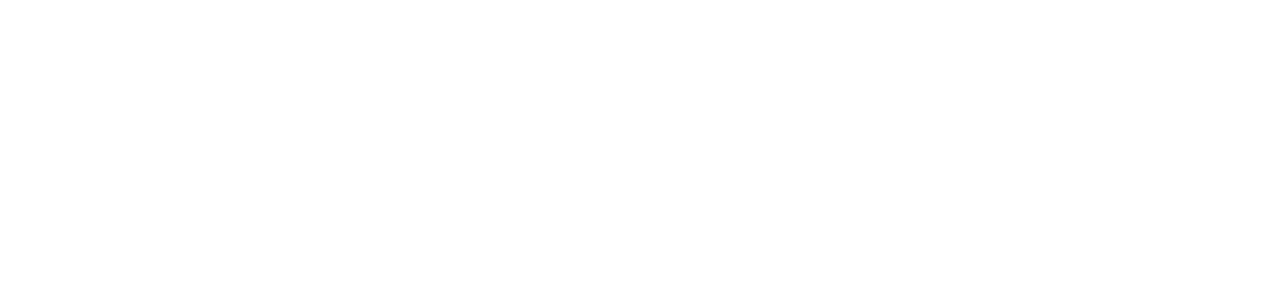
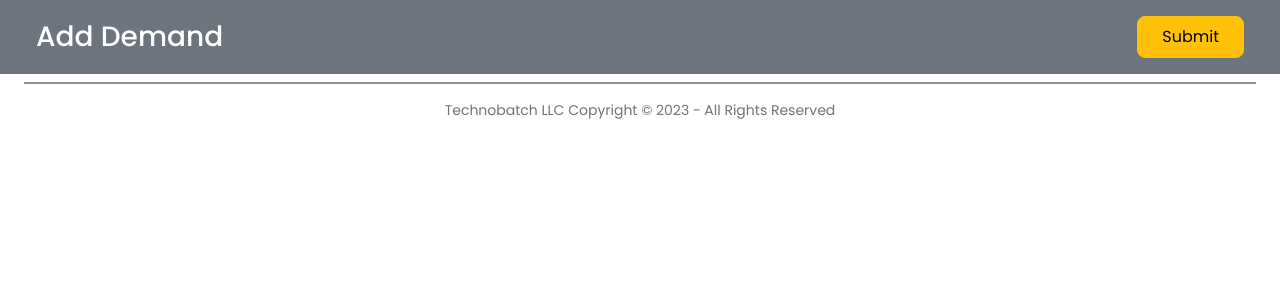
Before and after one commit to adilcodes/Techno-Batch-Technical-Task, a React (Create React App) app: page / in a window 1280 px wide. Shown: the top 300 px of the page. Built offline with nearby package versions, Linux system fonts and the light colour scheme.

Commit message:
Create: Header and Footer

```diff
--- a/src/pages/Home.jsx
+++ b/src/pages/Home.jsx
@@ -4,9 +4,31 @@
   return (
     <>
         <div className="container-fluid">
-            <div className="row justify-content-between">
+            {/* Header Start */}
+            <div className="header row bg-secondary px-4 py-3">
+                <div className="d-flex justify-content-between align-items-center">
+                    <h3 className='p-0 m-0 text-white'>Add Demand</h3>
+                    <button className="btn btn-warning rounded-3 px-4 py-2">Submit</button>
+                </div>
+            </div>
+            {/* Header End */}
 
+            {/* Body Start */}
+            <div className="row">
+                {/* Aside Bar Start */}
+                <div className="col-4">
+
+                </div>
+                {/* Aside Bar End */}
             </div>
+            {/* Body End */}
+
+            {/* Footer Start */}
+            <div className="footer row px-4 py-2">
+                <hr className='border-2 opacity-50'/>
+                <p className='p-0 m-0 text-center text-secondary' style={{fontSize: 14}}>Technobatch LLC Copyright &copy; 2023 - All Rights Reserved</p>
+            </div>
+            {/* Footer End */}
         </div>
     </>
   )
```
